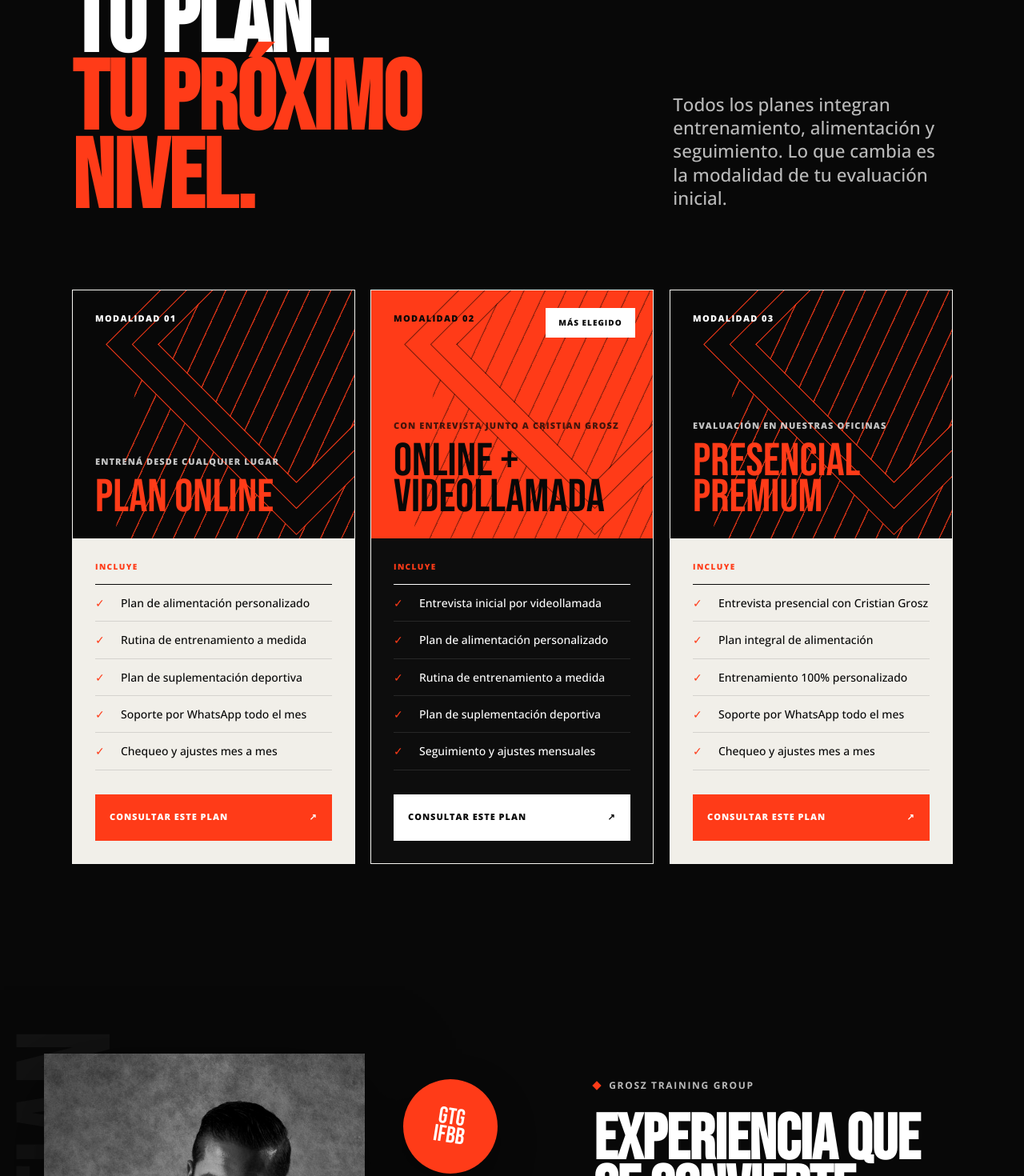
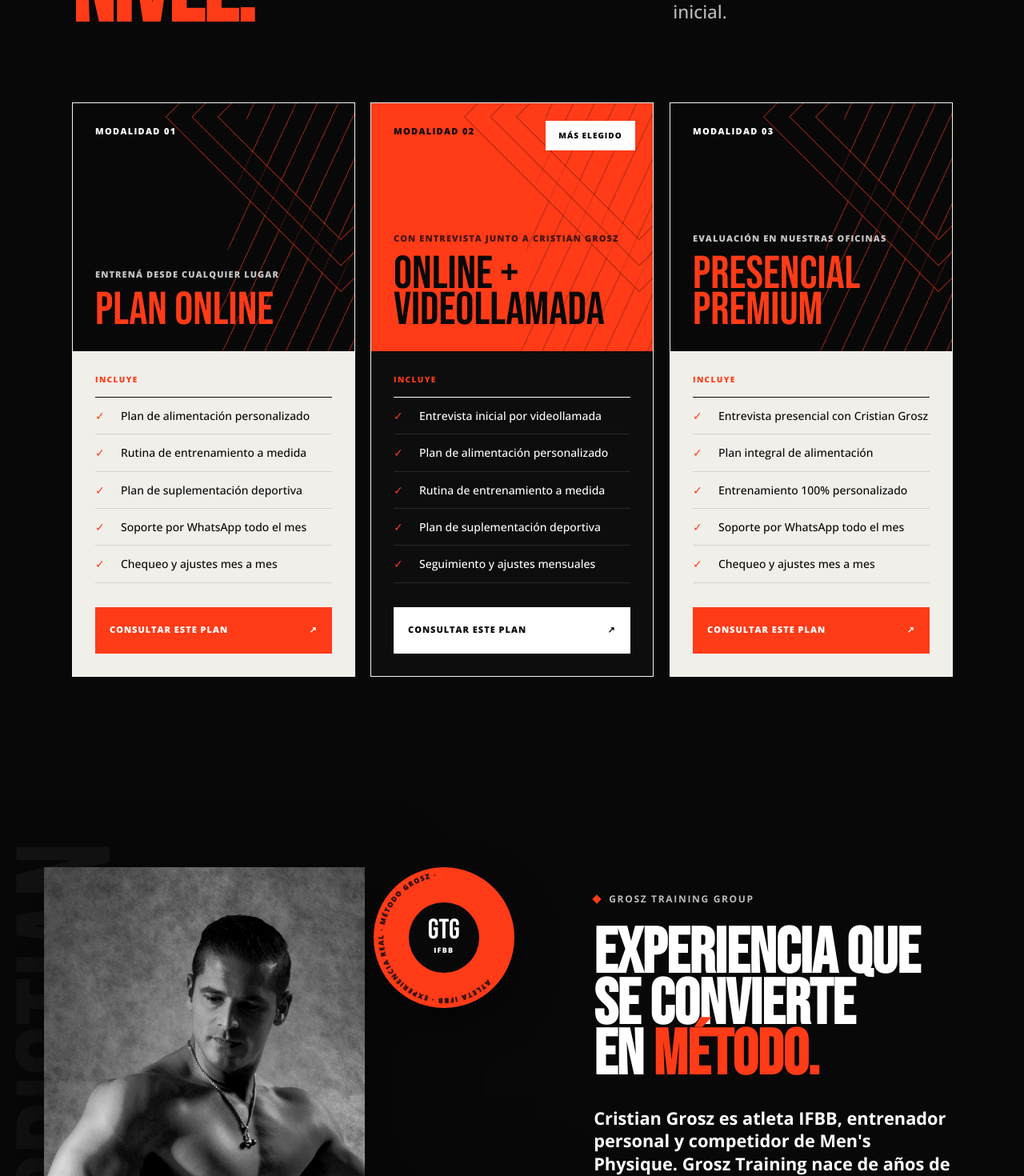
Before and after one commit to estudioideamos/grosz-training-web, a Next.js app: page / in a window 1280 px wide. Shown: the part 8120-9590 px from the top of the page at 80% size. Built offline with nearby package versions, Linux system fonts and the light colour scheme.

Commit message:
Equilibrar método valores y recursos gráficos

```diff
--- a/app/globals.css
+++ b/app/globals.css
@@ -107,12 +107,9 @@
 .principle h3 { margin: -5px 0 8px; font: 700 38px var(--font-display); text-transform: uppercase; letter-spacing: .005em; }
 .principle p { margin: 0; max-width: 560px; color: rgba(0,0,0,.62); font-size: 18px; font-weight: 500; line-height: 1.5; }
 .principle i { font-style: normal; font-size: 24px; }
-.process-flow { margin-top: clamp(34px, 3.2vw, 52px); display: grid; grid-template-columns: repeat(2, 1fr); border: 1px solid var(--line); background: rgba(255,255,255,.28); }
+.process-flow { margin-top: clamp(38px, 4vw, 62px); display: grid; grid-template-columns: repeat(4, 1fr); border: 1px solid var(--line); background: rgba(255,255,255,.28); }
 .process-step { min-height: 300px; padding: 30px; position: relative; display: flex; flex-direction: column; overflow: hidden; }
 .process-step + .process-step { border-left: 1px solid var(--line); }
-.process-step:nth-child(3) { border-left: 0; border-top: 1px solid var(--line); }
-.process-step:nth-child(4) { border-top: 1px solid var(--line); }
-.process-step:nth-child(2) i { display: none; }
 .process-icon { width: 94px; height: 94px; display: grid; place-items: center; color: white; background: var(--red); border-radius: 50%; margin-bottom: 32px; box-shadow: 0 18px 38px rgba(255,59,24,.2); }
 .process-icon svg { width: 46px; height: 46px; stroke-width: 1.45; }
 .process-step > span { position: absolute; right: 20px; top: 12px; color: rgba(0,0,0,.065); font: 400 104px/.8 var(--font-display); letter-spacing: 0; }
@@ -222,15 +219,15 @@
 .plan-card.featured { transform: translateY(-18px); }
 .plan-card.featured:hover { transform: translateY(-28px); }
 .plan-poster { min-height: 310px; padding: 28px; display: flex; flex-direction: column; justify-content: flex-end; position: relative; isolation: isolate; overflow: hidden; background: #080808; color: white; }
-.plan-poster::before { content: ""; position: absolute; z-index: -1; inset: -35% -10% -20% 22%; opacity: .78; background: repeating-linear-gradient(108deg, transparent 0 23px, var(--red) 24px 25px); transform: skewX(-8deg); }
-.plan-poster::after { content: ""; position: absolute; z-index: -1; width: 245px; height: 245px; right: -50px; top: -55px; border: 1px solid var(--red); transform: rotate(45deg); box-shadow: 0 0 0 22px #080808, 0 0 0 23px var(--red), 0 0 0 45px #080808, 0 0 0 46px var(--red); }
+.plan-poster::before { content: ""; position: absolute; z-index: -1; inset: -45% -18% -18% 58%; opacity: .42; background: repeating-linear-gradient(108deg, transparent 0 23px, var(--red) 24px 25px); transform: skewX(-8deg); }
+.plan-poster::after { content: ""; position: absolute; z-index: -1; width: 218px; height: 218px; right: -92px; top: -92px; opacity: .58; border: 1px solid var(--red); transform: rotate(45deg); box-shadow: 0 0 0 22px #080808, 0 0 0 23px var(--red), 0 0 0 45px #080808, 0 0 0 46px var(--red); }
 .plan-card.featured .plan-poster { background: var(--red); color: var(--black); }
 .plan-card.featured .plan-poster::before { background: repeating-linear-gradient(108deg, transparent 0 23px, rgba(0,0,0,.5) 24px 25px); }
 .plan-card.featured .plan-poster::after { border-color: rgba(0,0,0,.55); box-shadow: 0 0 0 22px var(--red), 0 0 0 23px rgba(0,0,0,.55), 0 0 0 45px var(--red), 0 0 0 46px rgba(0,0,0,.55); }
 .popular { position: absolute; top: 22px; right: 22px; z-index: 2; background: white; color: var(--black); padding: 11px 16px; font-family: var(--font-ui); font-size: 10px; text-transform: uppercase; letter-spacing: .1em; font-weight: 800; }
 .plan-number { position: absolute; top: 27px; left: 28px; font: 800 11px var(--font-ui); letter-spacing: .12em; text-transform: uppercase; }
 .plan-eyebrow { margin: 0 0 15px; font-family: var(--font-ui); font-size: 11px; font-weight: 800; letter-spacing: .1em; text-transform: uppercase; opacity: .76; }
-.plan-card h3 { max-width: 95%; font: 400 clamp(52px, 4.5vw, 72px)/.78 var(--font-display); text-transform: uppercase; margin: 0; color: var(--red); }
+.plan-card h3 { max-width: 82%; font: 400 clamp(52px, 4.5vw, 72px)/.78 var(--font-display); text-transform: uppercase; margin: 0; color: var(--red); }
 .plan-card.featured h3 { color: var(--black); }
 .plan-details { flex: 1; padding: 28px; display: flex; flex-direction: column; background: var(--paper); }
 .plan-card.featured .plan-details { background: #0d0d0d; color: white; }
@@ -259,7 +256,13 @@
 .founder-visual img { position: absolute; object-fit: cover; filter: grayscale(1) contrast(1.06); box-shadow: 0 30px 100px rgba(0,0,0,.55); }
 .founder-main { width: 58%; height: 69%; left: 8%; top: 8%; object-position: 50% 30%; }
 .founder-detail { width: 62%; height: 46%; right: 3%; bottom: 7%; object-position: 27% center; border: 10px solid var(--black); }
-.founder-stamp { position: absolute; right: 10%; top: 11%; width: 118px; aspect-ratio: 1; border-radius: 50%; background: var(--red); color: white; display: grid; place-items: center; text-align: center; font: 400 29px/.8 var(--font-display); transform: rotate(9deg); z-index: 2; box-shadow: 0 20px 50px rgba(0,0,0,.4); }
+.founder-orbit { position: absolute; right: 7%; top: 8%; width: 176px; aspect-ratio: 1; border-radius: 50%; background: var(--red); color: var(--black); display: grid; place-items: center; z-index: 2; box-shadow: 0 20px 55px rgba(0,0,0,.45); }
+.founder-orbit-ring { position: absolute; inset: 0; width: 100%; height: 100%; animation: orbitSpin 11s linear infinite reverse; }
+.founder-orbit-ring path { fill: none; }
+.founder-orbit-ring text { fill: currentColor; font: 800 10px var(--font-ui); letter-spacing: 1.5px; }
+.founder-orbit-center { width: 88px; aspect-ratio: 1; border-radius: 50%; display: grid; place-content: center; justify-items: center; background: var(--black); color: white; }
+.founder-orbit-center strong { font: 400 35px/.72 var(--font-display); }
+.founder-orbit-center span { margin-top: 6px; font: 800 9px var(--font-ui); letter-spacing: .14em; }
 .founder-copy { align-self: center; padding: clamp(100px, 9vw, 155px) clamp(24px, 7vw, 110px) clamp(100px, 9vw, 155px) clamp(35px, 4vw, 72px); }
 .founder-copy h2 { font-size: clamp(68px, 6.2vw, 108px); }
 .founder-lead { color: white !important; font-size: clamp(21px, 1.7vw, 25px) !important; font-weight: 700 !important; line-height: 1.32 !important; }
@@ -277,13 +280,12 @@
 .values-heading h2 { font-size: clamp(82px, 9vw, 148px); line-height: .78; }
 .values-heading h2 em { color: var(--black); }
 .values-heading > p { max-width: 430px; margin: 0 0 8px; font-size: clamp(19px, 1.55vw, 23px); font-weight: 600; line-height: 1.35; }
-.values-grid { display: grid; grid-template-columns: repeat(6, 1fr); border-top: 1px solid rgba(255,255,255,.38); border-left: 1px solid rgba(255,255,255,.38); }
-.value-card { grid-column: span 2; min-height: 315px; padding: 30px; border-right: 1px solid rgba(255,255,255,.38); border-bottom: 1px solid rgba(255,255,255,.38); position: relative; display: flex; flex-direction: column; overflow: hidden; transition: background .35s, color .35s, transform .35s, opacity .35s; }
-.value-card:nth-child(4), .value-card:nth-child(5) { grid-column: span 3; }
+.values-grid { display: grid; grid-template-columns: repeat(5, 1fr); border-top: 1px solid rgba(255,255,255,.38); border-left: 1px solid rgba(255,255,255,.38); }
+.value-card { grid-column: auto; min-height: 350px; padding: 26px; border-right: 1px solid rgba(255,255,255,.38); border-bottom: 1px solid rgba(255,255,255,.38); position: relative; display: flex; flex-direction: column; overflow: hidden; transition: background .35s, color .35s, transform .35s, opacity .35s; }
 .value-card > span { position: absolute; right: 20px; top: 12px; color: rgba(255,255,255,.13); font: 400 96px/.8 var(--font-display); }
 .value-icon { width: 74px; height: 74px; border-radius: 50%; display: grid; place-items: center; background: white; color: var(--red); box-shadow: 0 18px 42px rgba(0,0,0,.11); transition: transform .35s, background .35s, color .35s; }
 .value-icon svg { width: 36px; height: 36px; stroke-width: 1.55; }
-.value-card h3 { max-width: 330px; margin: auto 0 14px; font: 400 clamp(35px, 3vw, 48px)/.88 var(--font-display); text-transform: uppercase; }
+.value-card h3 { max-width: 330px; margin: auto 0 14px; font: 400 clamp(29px, 2.25vw, 40px)/.88 var(--font-display); text-transform: uppercase; }
 .value-card p { max-width: 440px; margin: 0; padding-right: 35px; color: rgba(255,255,255,.78); font-size: 16px; font-weight: 500; line-height: 1.45; }
 .value-card > i { position: absolute; right: 28px; bottom: 26px; font-style: normal; font-size: 22px; }
 .values-grid:has(.value-card:hover) .value-card:not(:hover) { opacity: .58; }
@@ -629,7 +631,11 @@
   .founder-visual { min-height: 540px; padding: 0; }
   .founder-main { width: 69%; height: 73%; left: 3%; top: 5%; }
   .founder-detail { width: 66%; height: 43%; right: 1%; bottom: 3%; border-width: 6px; }
-  .founder-stamp { width: 88px; right: 5%; top: 8%; font-size: 23px; }
+  .founder-orbit { width: 112px; right: 4%; top: 7%; }
+  .founder-orbit-center { width: 56px; }
+  .founder-orbit-center strong { font-size: 24px; }
+  .founder-orbit-center span { margin-top: 4px; font-size: 7px; }
+  .founder-orbit-ring text { font-size: 9px; letter-spacing: 1.1px; }
   .founder-stats { grid-template-columns: 1fr; }
   .founder-stats div + div { border-left: 0; border-top: 1px solid rgba(255,255,255,.18); padding-left: 0; }
   .values-heading { margin-bottom: 48px; }
--- a/app/page.tsx
+++ b/app/page.tsx
@@ -180,6 +180,8 @@
                 </article>
               ))}
             </div>
+          </div>
+        </div>
         <div className="process-flow" aria-label="Las cuatro etapas del método Grosz">
           {processSteps.map(([number, title, text, icon], index) => (
             <article className="process-step" key={number}>
@@ -190,8 +192,6 @@
               {index < processSteps.length - 1 && <i aria-hidden="true">→</i>}
             </article>
           ))}
-            </div>
-          </div>
         </div>
       </section>
 
@@ -312,7 +312,13 @@
         <div className="founder-visual">
           <img className="founder-main" src="assets/cambio-hero.jpg" alt="Cristian Grosz, atleta IFBB y entrenador personal" />
           <img className="founder-detail" src="assets/poster.jpg" alt="Cristian Grosz entrenando" />
-          <span className="founder-stamp">GTG<br />IFBB</span>
+          <div className="founder-orbit" aria-label="Cristian Grosz, atleta IFBB y fundador de Grosz Training Group">
+            <svg className="founder-orbit-ring" viewBox="0 0 200 200" aria-hidden="true">
+              <defs><path id="founder-orbit-path" d="M100 14a86 86 0 1 1-.01 0" /></defs>
+              <text><textPath href="#founder-orbit-path">ATLETA IFBB · EXPERIENCIA REAL · MÉTODO GROSZ · </textPath></text>
+            </svg>
+            <div className="founder-orbit-center"><strong>GTG</strong><span>IFBB</span></div>
+          </div>
         </div>
         <div className="founder-copy">
           <p className="kicker"><span></span> Grosz Training Group</p>
```
Lines whose indentation alone changed are shown as unchanged.
